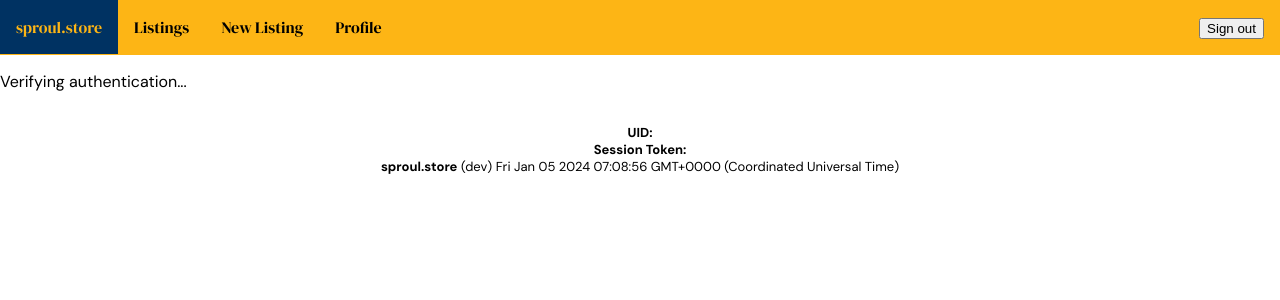
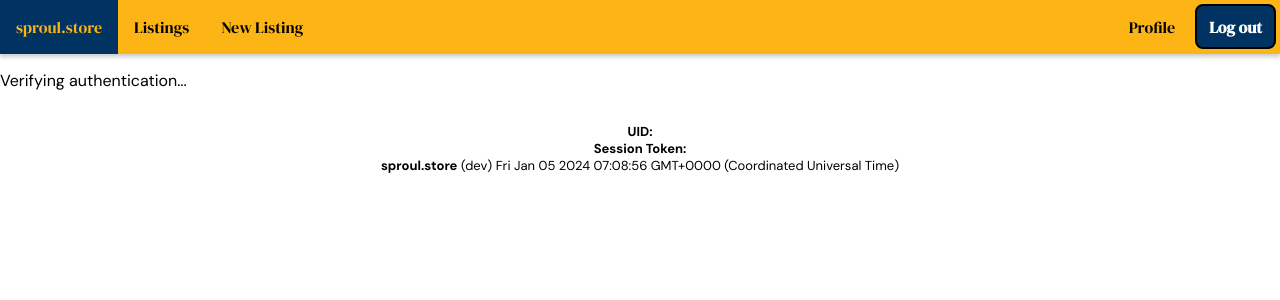
Before and after one commit to rrichardyu/sproul-store, a React (Create React App) app in the folder client/: page /profile in a window 1280 px wide. Shown: the top 300 px of the page. Built offline with nearby package versions, Linux system fonts and the light colour scheme; no server answers.

Commit message:
Modify logout button and nav styles

```diff
--- a/client/src/App.css
+++ b/client/src/App.css
@@ -13,6 +13,7 @@ body {
     overflow: hidden;
     background-color: #FDB515;
     font-family: "DM Serif Display";
+    box-shadow: 0 3px 4px 0 rgba(0,0,0,.2);
 }
 
 .nav-item {
@@ -140,7 +141,7 @@ textarea {
 }
 
 #landing-title {
-    font-family: "DM Sans Display";
+    font-family: "DM Serif Display";
     font-size: xxx-large;
     margin: 0;
 }
@@ -173,3 +174,25 @@ footer {
     font-size: small;
     margin: 0;
 }
+
+#sign-out-container {
+    padding: 0.25em;
+}
+
+#sign-out-btn {
+    background-color: #003262;
+    border: solid 2px black;
+    border-radius: 0.5em;
+    color: white;
+    font-family: "DM Serif Display";
+    font-size: medium;
+    font-weight: bold;
+    padding: 0.6em 0.75em;
+    margin: 0;
+    cursor: pointer;
+    transition: 0.25s ease-in-out;
+}
+
+#sign-out-btn:hover {
+    background-color: red;
+}
--- a/client/src/components/NavigationBar.js
+++ b/client/src/components/NavigationBar.js
@@ -25,8 +25,10 @@ export default function NavigationBar() {
             <li class="nav-item nav-web-left"><Link className="nav-link nav-web-left">sproul.store</Link></li>
             <li class="nav-item"><Link className="nav-link" to="/listings">Listings</Link></li>
             <li class="nav-item"><Link className="nav-link" to="/listing/new">New Listing</Link></li>
-            <li class="nav-item"><Link className="nav-link" to="/profile">Profile</Link></li>
-            <li class="nav-item nav-right"><button onClick={logout}>Sign out</button></li>
+            <li class="nav-item nav-right" id="sign-out-container">
+                <button id="sign-out-btn" onClick={logout}>Log out</button>
+            </li>
+            <li class="nav-item nav-right"><Link className="nav-link" to="/profile">Profile</Link></li>
         </ul>
     )
 }
```
